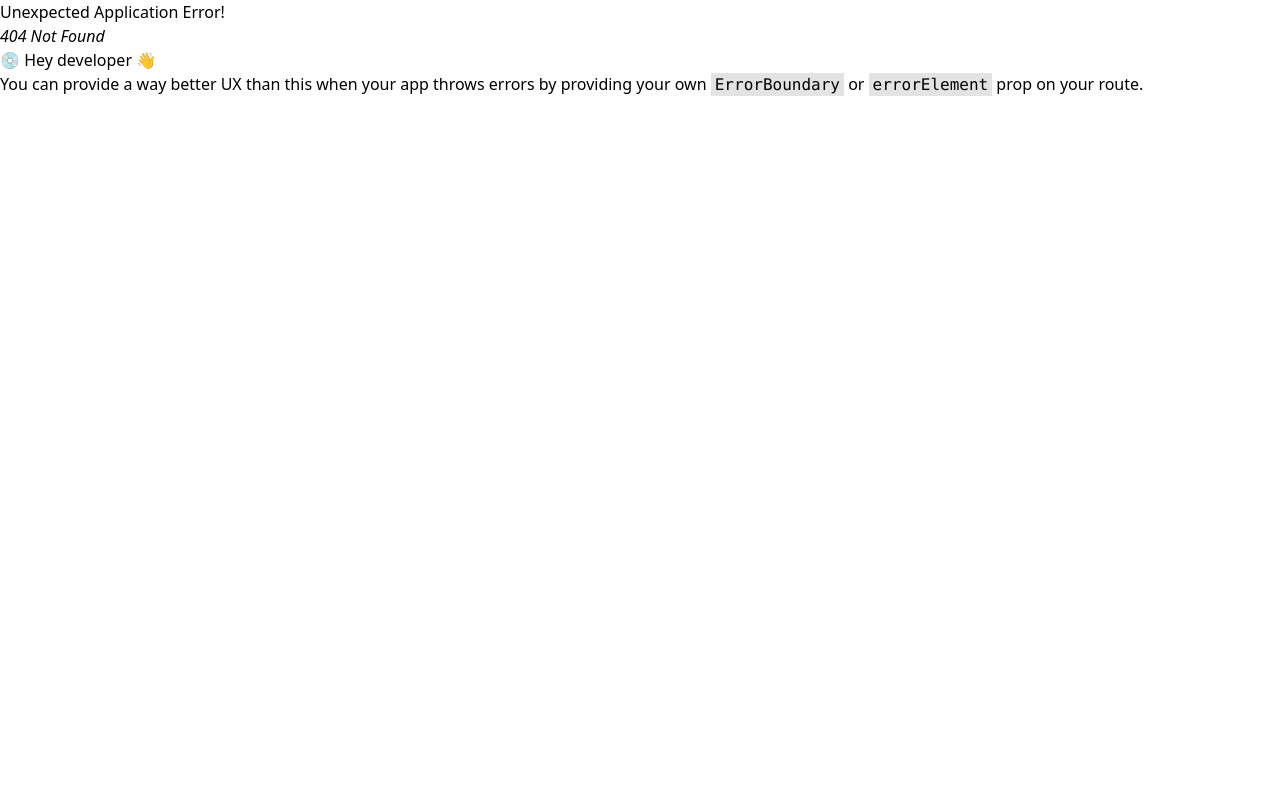
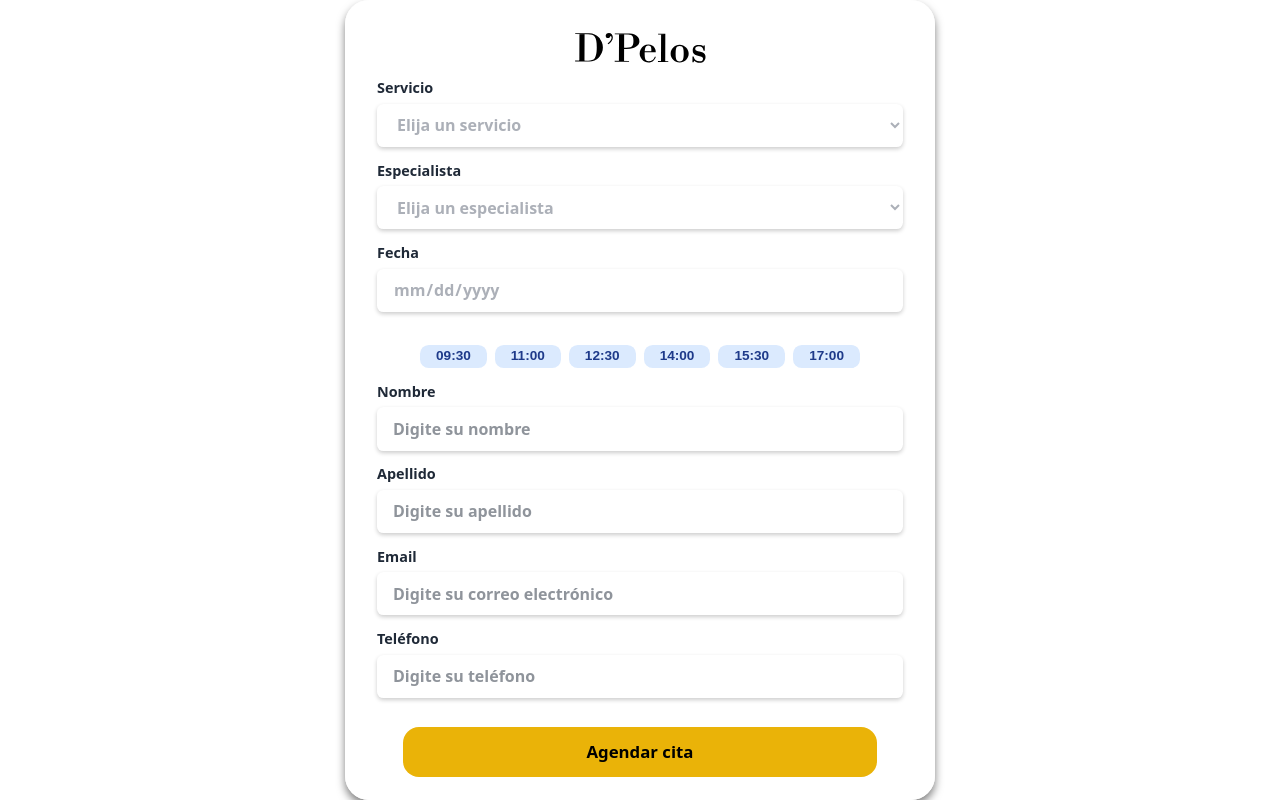
Before and after one commit to DIOR27/peluqueria, a React (Vite) app in the folder dpelos-client/: page /schedule in a window 1280 px wide. Before the commit this address had no page. Built offline with nearby package versions, Linux system fonts and the light colour scheme.

Commit message:
Vista de agendar cita

```diff
--- a/dpelos-client/src/App.jsx
+++ b/dpelos-client/src/App.jsx
@@ -8,6 +8,7 @@ import Page from "./pages/dashboard/Page";
 import Clients from "./pages/dashboard/Clients";
 import Services from "./pages/dashboard/Services";
 import Specialists from "./pages/dashboard/Specialists";
+import Schedule from "./pages/schedule";
 import './App.css';
 
 const router = createBrowserRouter([
@@ -25,6 +26,10 @@ const router = createBrowserRouter([
       { path: 'servicios', Component: Services },
       { path: 'especialistas', Component: Specialists },
     ]
+  },
+  {
+    path: '/schedule', // Nueva ruta para el formulario
+    element: <Schedule />
   }
 ]);
 
--- /dev/null
+++ b/dpelos-client/src/components/schedule/AppointmentForm.css
@@ -0,0 +1,145 @@
+body {
+    margin: 0;
+    padding: 0;
+    font-family: 'YourCustomFont', sans-serif; /* reemplaza con tu fuente */
+    background-color: #fff;
+    color: #fff;
+  }
+
+  .form-container {
+    height: 100vh;
+    display: flex;
+    flex-direction: column;
+    justify-content: center;
+    align-items: center;
+    background-color: #ffffff;
+    overflow: hidden;
+  }
+
+  .logo {
+    align-self: center;
+    width: 140px;
+    height: 90px;
+  }
+
+  .appointment-form {
+    background-color: #ffffff;
+    border-radius: 1.5rem;
+    box-shadow: 0 12px 8px rgba(255, 255, 255, 0.1);
+    padding: 2rem;
+    max-width: 590px;
+    width: 100%;
+    display: flex;
+    flex-direction: column;
+    gap: 0.8rem;
+    box-shadow: 0 5px 9px rgba(0,0,0,0.5);
+    overflow-y: auto;
+  }
+
+  select,
+  input[type="text"],
+  input[type="email"],
+  input[type="tel"],
+  input[type="date"] {
+    padding: 0.6rem 1rem;
+    border: none;
+    font-size: 1rem;
+    box-shadow: 0 2px 4px rgba(0,0,0,0.2);
+    background: white;
+    border-radius: 0.4rem;
+  }
+
+
+  input[type="date"]:not(:placeholder-shown) {
+    color: rgb(172, 176, 184);
+  }
+
+
+  select {
+    color: rgb(172, 176, 184);
+  }
+
+
+  select:valid {
+    color: black;
+  }
+
+
+  select option[value=""] {
+    color: rgb(172, 176, 184);
+  }
+
+
+  select option:not([value=""]) {
+    color: black;
+  }
+
+  .label-text {
+    font-weight: 600;
+    color: #1f2937;
+    display: flex;
+    flex-direction: column;
+    font-size: 0.9rem;
+    gap: 0.3rem;
+    font-family: ui-sans-serif, system-ui, -apple-system, BlinkMacSystemFont, "Segoe UI", Roboto, "Helvetica Neue", Arial, "Noto Sans", sans-serif, "Apple Color Emoji", "Segoe UI Emoji", "Segoe UI Symbol", "Noto Color Emoji";
+  }
+
+  .horas {
+    display: flex;
+    flex-wrap: wrap;
+    gap: 0.5rem;
+    justify-content: center;
+    margin-top: 20px;
+  }
+
+  .horas button {
+    font-size: 0.85rem;
+    padding: 0.1rem 1rem;
+    background-color: #DBEAFE;
+    color: #1E3A8A;
+    border: none;
+    border-radius: 0.55rem;
+    font-weight: bold;
+    cursor: pointer;
+    transition: background 0.3s;
+  }
+
+  .horas button:hover {
+    background-color: #a6c9f8;
+  }
+
+
+  .horas button.selected {
+    background-color: #61c564;
+    color: #1e3623;
+  }
+
+  .agendar {
+    align-self: center;
+    background-color: #eab308;
+    border: none;
+    border-radius: 1rem;
+    padding: 0.8rem;
+    font-size: 1.05rem;
+    font-weight: bold;
+    cursor: pointer;
+    margin-top: 1rem;
+    transition: background-color 0.3s;
+    width: 90%;
+    font-family: ui-sans-serif , system-ui, -apple-system, BlinkMacSystemFont, "Segoe UI", Roboto, "Helvetica Neue", Arial, "Noto Sans", sans-serif, "Apple Color Emoji", "Segoe UI Emoji", "Segoe UI Symbol", "Noto Color Emoji";
+  }
+
+  .agendar:hover {
+    background-color: #cc9e08;
+  }
+
+  @media (max-width: 500px) {
+    .horas {
+        flex-direction: column;
+        align-items: center;
+    }
+
+    .horas button {
+        width: 100%;
+    }
+  }
--- /dev/null
+++ b/dpelos-client/src/components/schedule/AppointmentForm.jsx
@@ -0,0 +1,78 @@
+import React, { useState } from "react";
+import "./AppointmentForm.css";
+import dpelosn from "../../assets/dpelosn.svg";
+
+const AppointmentForm = () => {
+  const [selectedHour, setSelectedHour] = useState(null);
+
+  const handleHourClick = (hour) => {
+    setSelectedHour(hour);
+  };
+
+  return (
+    <section className="form-container">
+      <form className="appointment-form">
+      <img src={dpelosn} alt="Logo D'Pelos" className="logo"/>
+
+        <label className="label-text">
+          Servicio
+          <select name="servicio" required>
+            <option value="">Elija un servicio</option>
+            <option value="corte">Corte</option>
+            <option value="barba">Barba</option>
+          </select>
+        </label>
+
+        <label className="label-text">
+          Especialista
+          <select name="especialista" required>
+            <option value="">Elija un especialista</option>
+            <option value="juan">Juan</option>
+            <option value="mario">Mario</option>
+          </select>
+        </label>
+
+        <label className="label-text">
+          Fecha
+          <input type="date" name="fecha" required />
+        </label>
+
+        <div className="horas">
+          {["09:30", "11:00", "12:30", "14:00", "15:30", "17:00"].map((hour) => (
+            <button
+              key={hour}
+              type="button"
+              className={`hour-button ${selectedHour === hour ? "selected" : ""}`}
+              onClick={() => handleHourClick(hour)}
+            >
+              {hour}
+            </button>
+          ))}
+        </div>
+
+        <label className="label-text">
+          Nombre
+          <input type="text" name="nombre" placeholder="Digite su nombre" required />
+        </label>
+        <label className="label-text">
+          Apellido
+          <input type="text" name="apellido" placeholder="Digite su apellido" required />
+        </label>
+        <label className="label-text">
+          Email
+          <input type="email" name="email" placeholder="Digite su correo electrónico" required />
+        </label>
+        <label className="label-text">
+          Teléfono
+          <input type="tel" name="telefono" placeholder="Digite su teléfono" required />
+        </label>
+
+        <button type="submit" className="agendar">
+          Agendar cita
+        </button>
+      </form>
+    </section>
+  );
+};
+
+export default AppointmentForm;
--- /dev/null
+++ b/dpelos-client/src/pages/Schedule.jsx
@@ -0,0 +1,12 @@
+import React from "react";
+import AppointmentForm from "../components/schedule/AppointmentForm";
+
+const Schedule = () => {
+  return (
+    <div className="schedule-page">
+      <AppointmentForm />
+    </div>
+  );
+};
+
+export default Schedule;
```
Also changed, not shown: dpelos-client/src/assets/dpelosn.svg (added).
